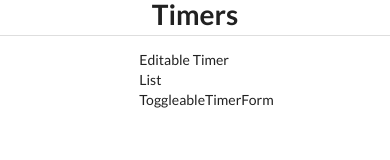
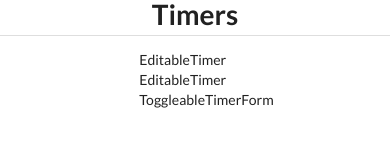
Before and after one commit to nacho1520/TimerExample, a React (Create React App) app: page / in a window 390 px wide. Shown: the top 160 px of the page. Built offline with nearby package versions, Linux system fonts and the light colour scheme.

Commit message:
EditableTimerList component

```diff
--- /dev/null
+++ b/src/components/EditableTimer/EditableTimer.jsx
@@ -0,0 +1,11 @@
+import React from "react";
+
+const EditableTimer = () => {
+    return(
+        <div>
+            EditableTimer
+        </div>
+    );
+}
+
+export default EditableTimer;
--- a/src/components/EditableTimerList/EditableTimerList.jsx
+++ b/src/components/EditableTimerList/EditableTimerList.jsx
@@ -1,9 +1,23 @@
 import React from "react";
+import EditableTimer from "../EditableTimer/EditableTimer";
 
 const EditableTimerList = () => {
     return(
         <div>
-            Editable Timer List
+            <EditableTimer
+                title = 'Learn React'
+                project = 'Web Domination'
+                elapsed = '8986300'
+                runningSince = { null }
+                editFormOpen = { false }
+            />
+            <EditableTimer
+                title = 'Learn extreme ironing'
+                project = 'World Domination'
+                elapsed = '3890985'
+                runningSince = { null }
+                editFormOpen = { true }
+            />
         </div>
     );
 }
```
